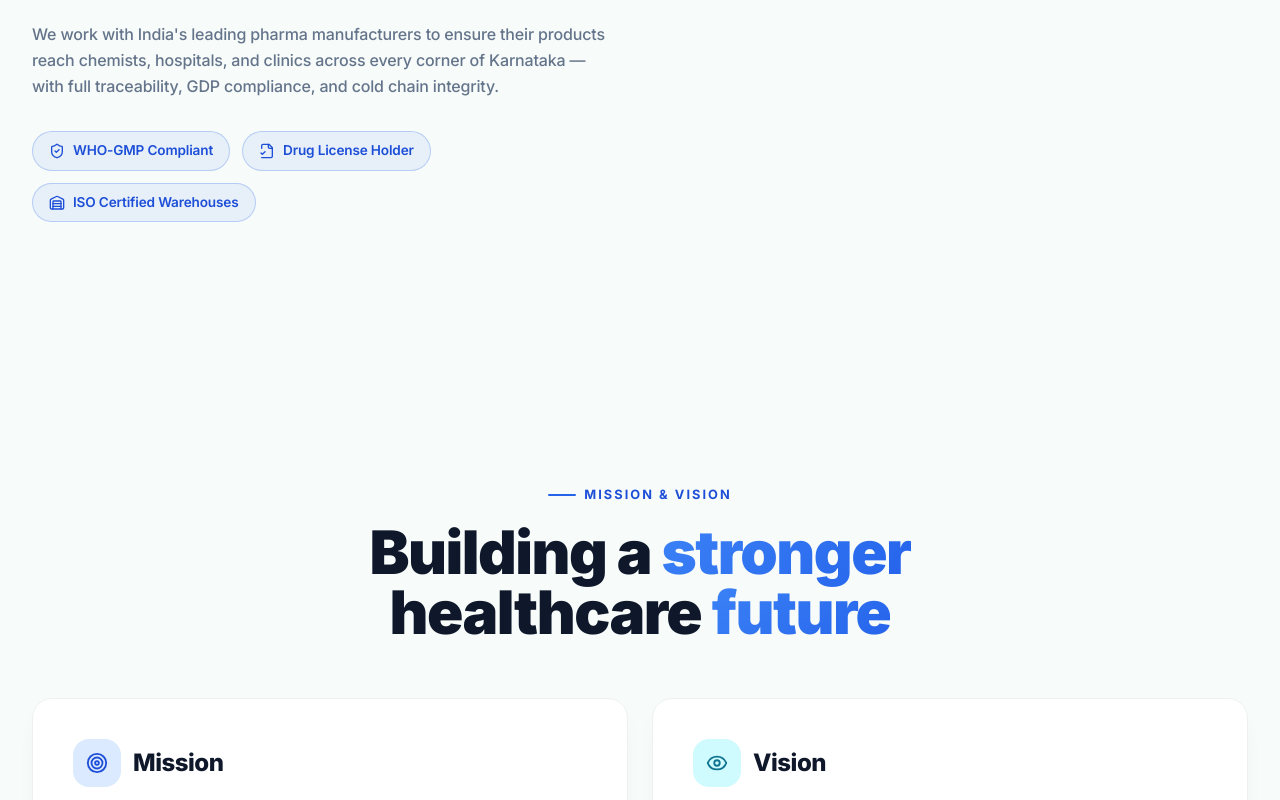
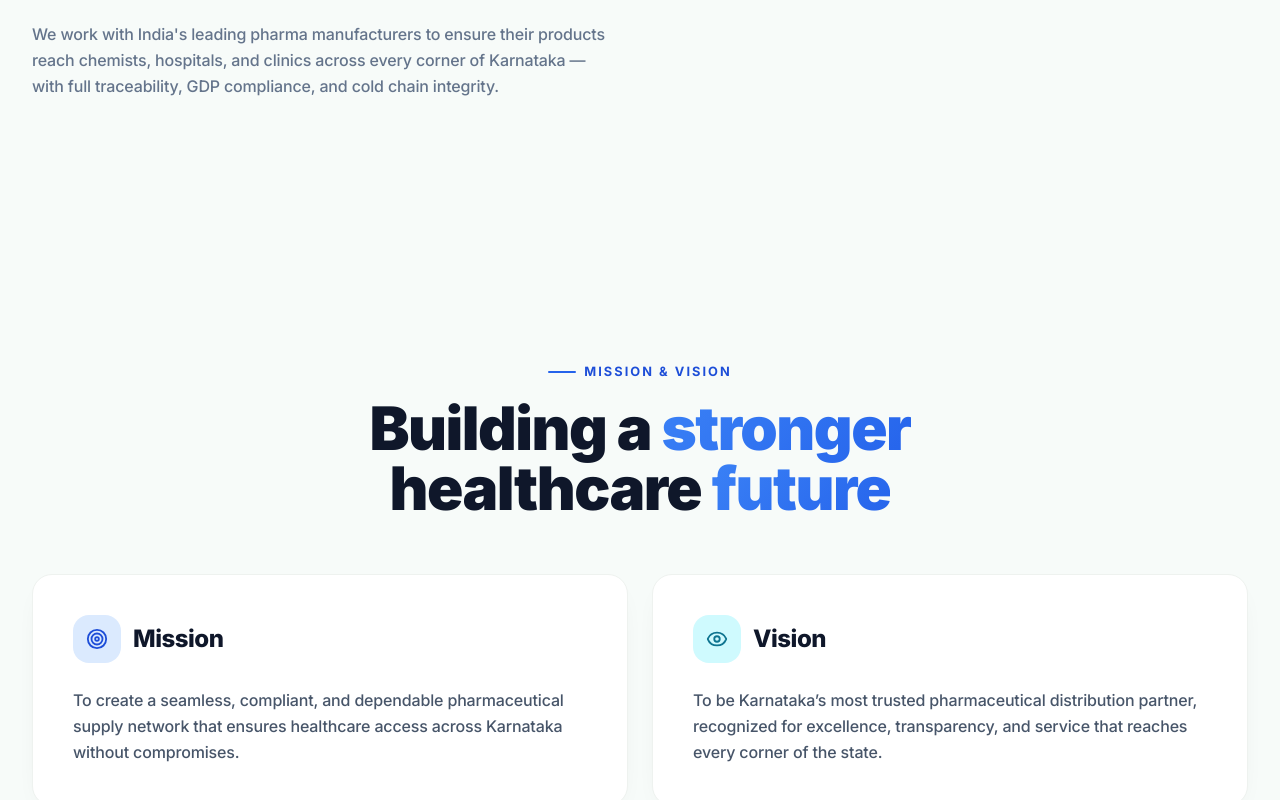
Before and after one commit to bharath626272/zenmade, a React (Create React App) app in the folder frontend/: page / in a window 1280 px wide. Shown: the part 1300-2100 px from the top of the page. Built offline with nearby package versions, Linux system fonts and the light colour scheme.

Commit message:
Update navbar and logo adjustments

```diff
--- a/frontend/src/components/site/About.jsx
+++ b/frontend/src/components/site/About.jsx
@@ -1,6 +1,5 @@
 import React from "react";
 import { motion } from "framer-motion";
-import { ShieldCheck, FileCheck2, Warehouse } from "lucide-react";
 import RevealText from "./RevealText";
 import CountUp from "./CountUp";
 
@@ -9,12 +8,6 @@ const STATS = [
   { value: "500+", label: "Products Handled" },
   { value: "30+", label: "Districts Covered" },
   { value: "99%", label: "On-Time Delivery" },
-];
-
-const CERTS = [
-  { icon: ShieldCheck, label: "WHO-GMP Compliant" },
-  { icon: FileCheck2, label: "Drug License Holder" },
-  { icon: Warehouse, label: "ISO Certified Warehouses" },
 ];
 
 export default function About() {
@@ -55,21 +48,6 @@ export default function About() {
             </motion.p>
           </div>
 
-          <div className="mt-8 flex flex-wrap gap-3" data-testid="about-certs">
-            {CERTS.map(({ icon: Icon, label }, i) => (
-              <motion.span
-                key={label}
-                initial={{ opacity: 0, y: 10 }}
-                whileInView={{ opacity: 1, y: 0 }}
-                viewport={{ once: true, margin: "-40px" }}
-                transition={{ delay: 0.4 + i * 0.1, duration: 0.5 }}
-                className="pill-badge"
-              >
-                <Icon size={16} />
-                {label}
-              </motion.span>
-            ))}
-          </div>
         </div>
 
         {/* Stats grid */}
--- a/frontend/src/components/site/Navbar.jsx
+++ b/frontend/src/components/site/Navbar.jsx
@@ -7,7 +7,6 @@ const NAV_ITEMS = [
   { label: "Home", href: "#top" },
   { label: "About", href: "#about" },
   { label: "Services", href: "#services" },
-  { label: "Contact", href: "#contact" },
 ];
 
 export default function Navbar() {
```
Also changed, not shown: frontend/public/robots.txt (deleted), 2 other files (tests, documents, lock files or other folders).
